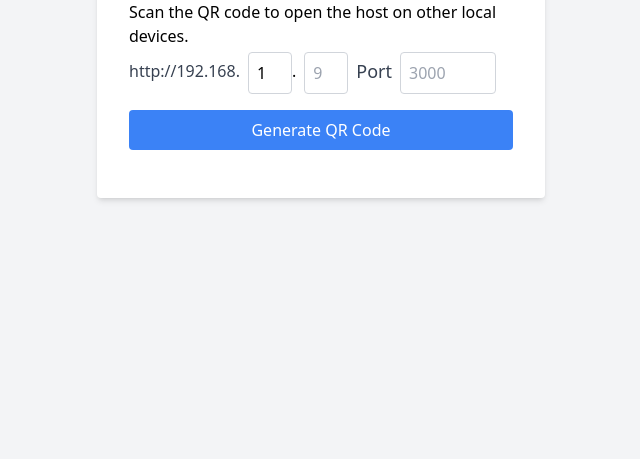
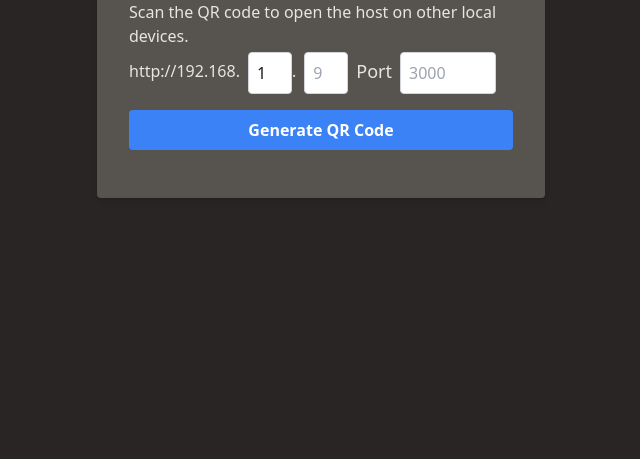
Before and after one commit to sushantrahate/local-ip4-qr-genrator, a plain HTML site: page index.html in a window 1280 px wide. Shown: the part 341-800 px from the top of the page, without its empty margins (319-959 px from the left). Drawn offline with nearby package versions, Linux system fonts and the light colour scheme.

Commit message:
add dark mode color

```diff
--- a/index.html
+++ b/index.html
@@ -9,21 +9,21 @@
   <script src="https://cdn.tailwindcss.com"></script>
 </head>
 
-<body class="bg-gray-100 flex items-center justify-center h-screen">
-  <div class="bg-white p-8 rounded shadow-md w-full max-w-md">
+<body class="bg-stone-800 flex items-center justify-center h-screen text-stone-200">
+  <div class="bg-stone-600 p-8 rounded shadow-md w-full max-w-md">
     <h1 class="text-2xl font-bold mb-4">Local IPv4 QR Generator</h1>
     <p>Scan the QR code to open the host on other local devices.</p>
     <div class="mb-4 flex items-center space-x-2">
-      <label for="ipSegment" class="block text-lf font-medium text-gray-700">http://192.168. </label>
+      <label for="ipSegment" class="block text-lf font-medium text-stone-200">http://192.168. </label>
       <input id="ipSegment1" autocomplete="off" type="text" value="1"
-        class="mt-1 p-2 border border-gray-300 rounded w-11" placeholder="1"> .
-      <input id="ipSegment2" autocomplete="off" type="text" class="mt-1 p-2 border border-gray-300 rounded w-11"
-        placeholder="9">
-      <label for="port" class="block text-lg font-medium text-gray-700">Port</label>
-      <input id="port" autocomplete="off" type="text" class="mt-1 p-2 border border-gray-300 rounded w-24"
-        placeholder="3000">
+        class="mt-1 p-2 border border-gray-300 rounded w-11 text-stone-900 font-medium" placeholder="1"> .
+      <input id="ipSegment2" autocomplete="off" type="text"
+        class="mt-1 p-2 border border-gray-300 rounded w-11 text-stone-900 font-medium" placeholder="9">
+      <label for="port" class="block text-lg font-medium text-stone-200">Port</label>
+      <input id="port" autocomplete="off" type="text"
+        class="mt-1 p-2 border border-gray-300 rounded w-24 text-stone-900 font-medium" placeholder="3000">
     </div>
-    <button id="generateBtn" class="w-full bg-blue-500 text-white py-2 rounded">Generate QR Code</button>
+    <button id="generateBtn" class="w-full bg-blue-500 text-white py-2 rounded font-bold">Generate QR Code</button>
     <div id="result" class="mt-4"></div>
     <div id="qrcode" class="mt-4 flex justify-center"></div>
   </div>
--- a/js/script.js
+++ b/js/script.js
@@ -13,7 +13,7 @@ document.addEventListener('DOMContentLoaded', () => {
       const url = `${baseUrl}${ipSegment1}.${ipSegment2}:${port}`;
 
       // Display the URL as a clickable link
-      resultDiv.innerHTML = `<a href="${url}" target="_blank" class="text-blue-500 underline">${url}</a>`;
+      resultDiv.innerHTML = `<a href="${url}" target="_blank" class="text-blue-300 font-bold underline">${url}</a>`;
 
       // Generate the QR code
       const qrCode = new QRCodeStyling({
```
